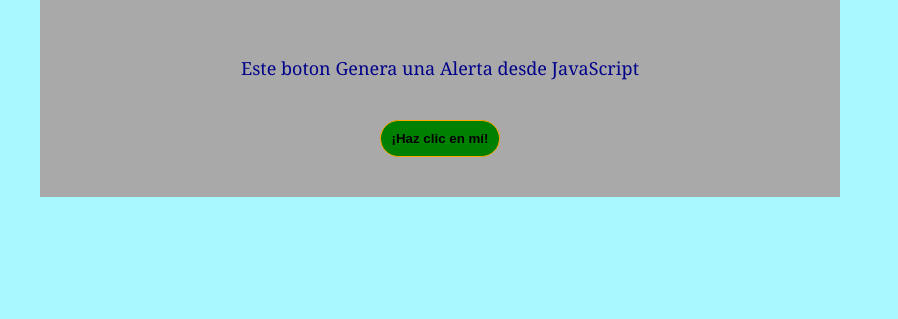
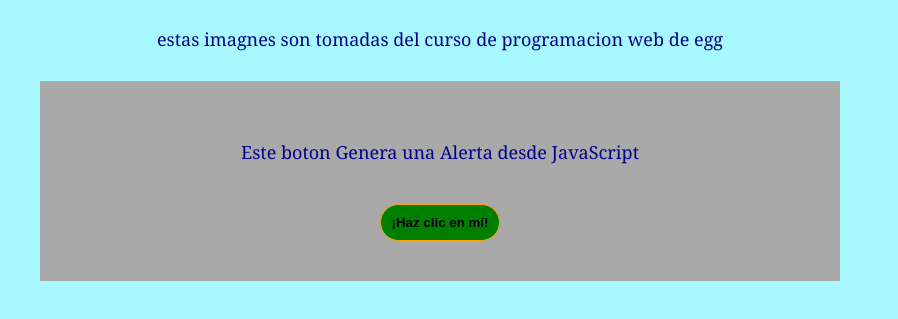
Before and after one commit to Brandonscs/miprimerapagina, a plain HTML site: page html/about.html in a window 1280 px wide. Shown: the part 559-878 px from the top of the page, without its empty margins (200-1098 px from the left). Before the commit the page ends 806 px from the top, so only its background shows below. Drawn offline with Linux system fonts and the light colour scheme.

Commit message:
mi primera confirmación de actualización

```diff
--- a/css/style.css
+++ b/css/style.css
@@ -54,6 +54,10 @@
     font-size: 18px;
     padding: 10px;
     margin: 20px;
+  }
+
+  .greeting{
+    text-align: center;
   }
 
   body{
--- a/html/about.html
+++ b/html/about.html
@@ -22,6 +22,7 @@
         <button class="button-menu-toggle">Menu</button>
       </div>
     </header>
+    <main>
     <h1>Acerca de</h1>
     <p>¡Bienvenido a nuestra página “Acerca de”! Aquí, aprenderás más sobre nuestra empresa y los servicios que ofrecemos.</p>
     <div class="imagenes">
@@ -29,6 +30,10 @@
         <img src="../img/egg.svg" alt="Logode egg" />
         <img src="../img/mundoTecnologico.png" alt="Mundo de egg" />
     </div>
+    <div class="greeting">
+      <p>estas imagnes son tomadas del curso de programacion web de egg</p>
+    </div>
+  </main>
     <footer>
       <p>Este boton Genera una Alerta desde JavaScript</p>
 
```
Also changed, not shown: html/contact.html (+2 -1 lines), html/services.html (+2 -0 lines).
